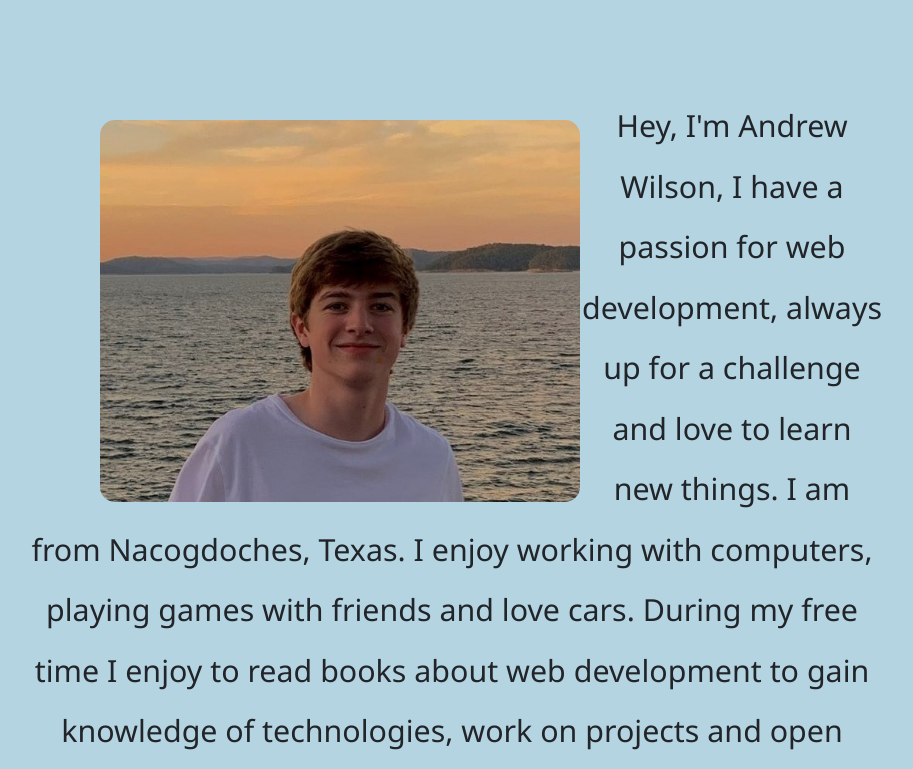
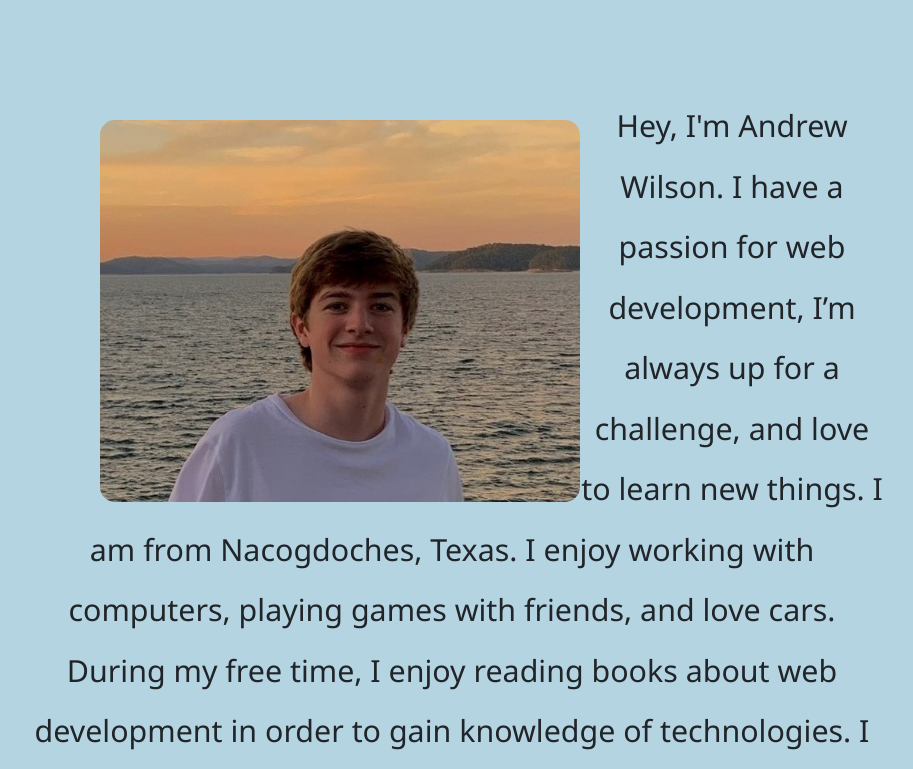
Before and after one commit to andwilson36/react-portfolio, a React (Create React App) app: page / in a window 1280 px wide. Shown: the part 1511-2280 px from the top of the page, without its empty margins (188-1101 px from the left). Built offline with nearby package versions, Linux system fonts and the light colour scheme.

Commit message:
changed about me

```diff
--- a/src/components/About.js
+++ b/src/components/About.js
@@ -7,17 +7,17 @@ function About() {
             <div className="title">About Me</div>
             <p className="about-me">
                 <img className="floated" alt="Picture of myself" src={self} />
-                Hey, I'm Andrew Wilson, I have a passion for web development, always up for a challenge and love to learn new things. I am
-                from Nacogdoches, Texas. I enjoy working with computers, playing games with friends and love cars. During my free time
-                I enjoy to read books about web development to gain knowledge of technologies, work on projects and open source applications.
+                Hey, I'm Andrew Wilson. I have a passion for web development, I’m always up for a challenge, and love to learn new things. I am
+                from Nacogdoches, Texas. I enjoy working with computers, playing games with friends, and love cars. During my free time,
+                I enjoy reading books about web development in order to gain knowledge of technologies. I also work on projects, and open source applications.
                 <br></br><br></br>
-                I am a coding bootcamp grad from UT of Austin Full-Stack Coding Bootcamp. During my time at the bootcamp I was constantly learning and
-                being pushed to better myself and my code, I got to work with several different people and technologies during the time which I gained
-                several skills and experience. I also had the chance to work on several projects while I attended which are featured on the project tab.
+                I am a coding bootcamp grad from UT of Austin Full-Stack Coding Bootcamp. During my time at the bootcamp, I was constantly learning and
+                being pushed to better myself and improve my code. I got to work with several different people and technologies which helped me learn multiple
+                 new skills and gain more experience. I also had the chance to work on several projects while I attended which are featured on the project tab.
                 <br></br><br></br>
                 I have experience in working with JavaScript, CSS, HTML, MERN stack(MongoDB, Express.js, React.js, Node.js), MySQL, AJAX, jQuery, Handlebars.js and
-                several front-end frameworks. I have also used tools such as Insomnia, Heroku, GIT and VSCode. I am a quick learner and can adopt and implement new
-                technologies quickly. Along with being good at working with technology, I also can work well with people of all backgrounds and have great teamwork skills.
+                several front-end frameworks. I have also used tools such as Insomnia, Heroku, GIT and VSCode. I am a quick learner and can adapt well and implement new
+                technologies. Along with being good at working with technology, I can also work well with people of all backgrounds and have great teamwork skills.
             </p>
         </div>
     )
```
